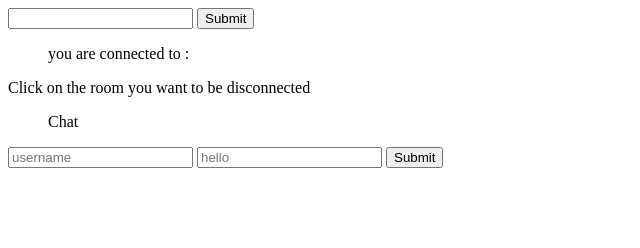
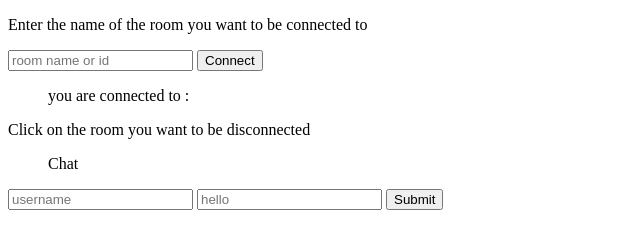
Before and after one commit to arnaud18o5/WebSockets, a website: page public/index.html in a window 1280 px wide. Shown: the whole page, without its empty margins (0-640 px from the left). Drawn offline with nearby package versions, Linux system fonts and the light colour scheme; no server answers.

Commit message:
change names and placeholder

```diff
--- a/public/index.html
+++ b/public/index.html
@@ -16,8 +16,9 @@
         #rooms-list li {display: inline}
     </style>
     <form action="#" id="room-select">
-        <input type="text" id="rooms">
-        <input type="submit">
+        <p>Enter the name of the room you want to be connected to</p>
+        <input type="text" id="rooms" placeholder="room name or id">
+        <input type="submit" value="Connect">
     </form>
     <ul id="rooms-list">
         <p>you are connected to :</p>
```
